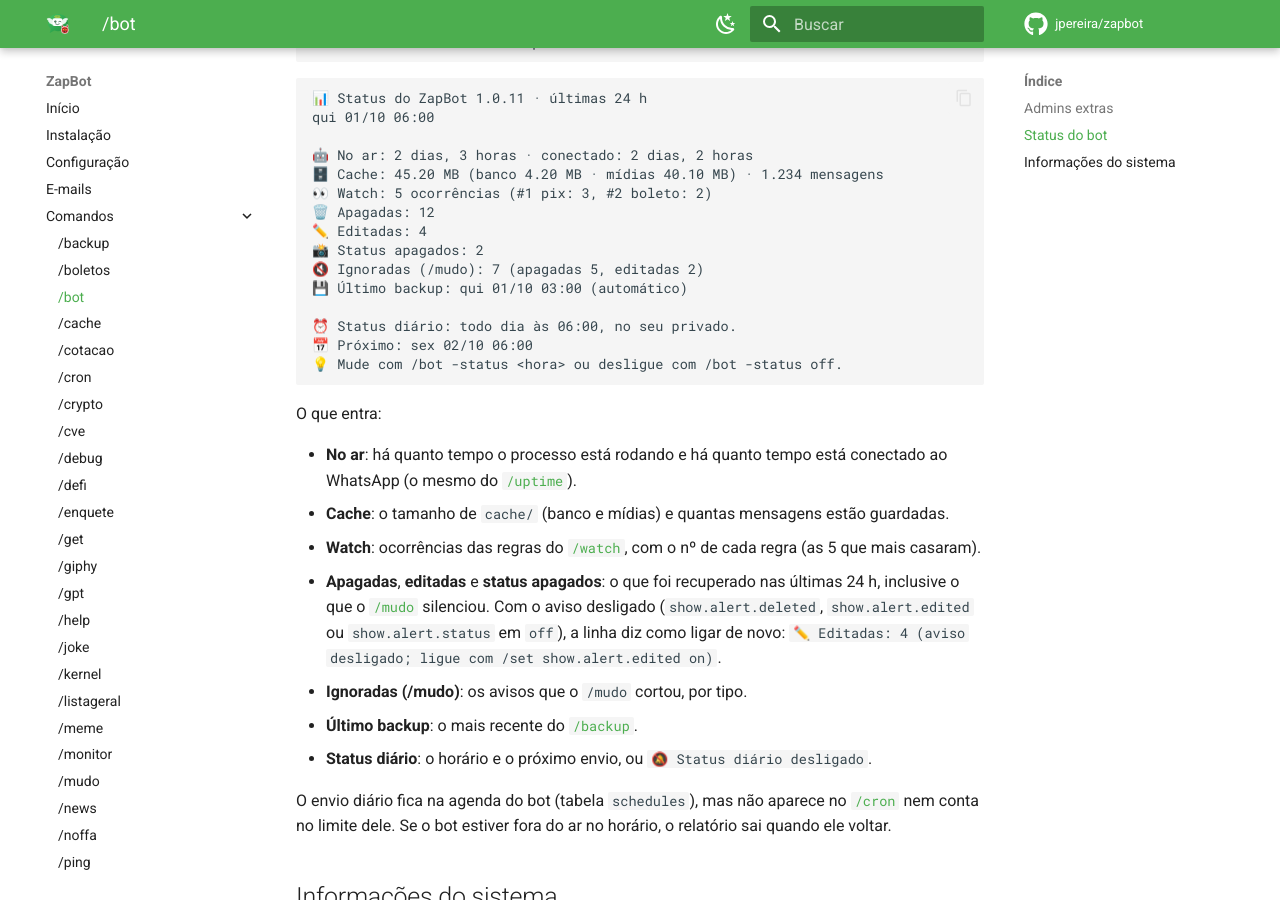
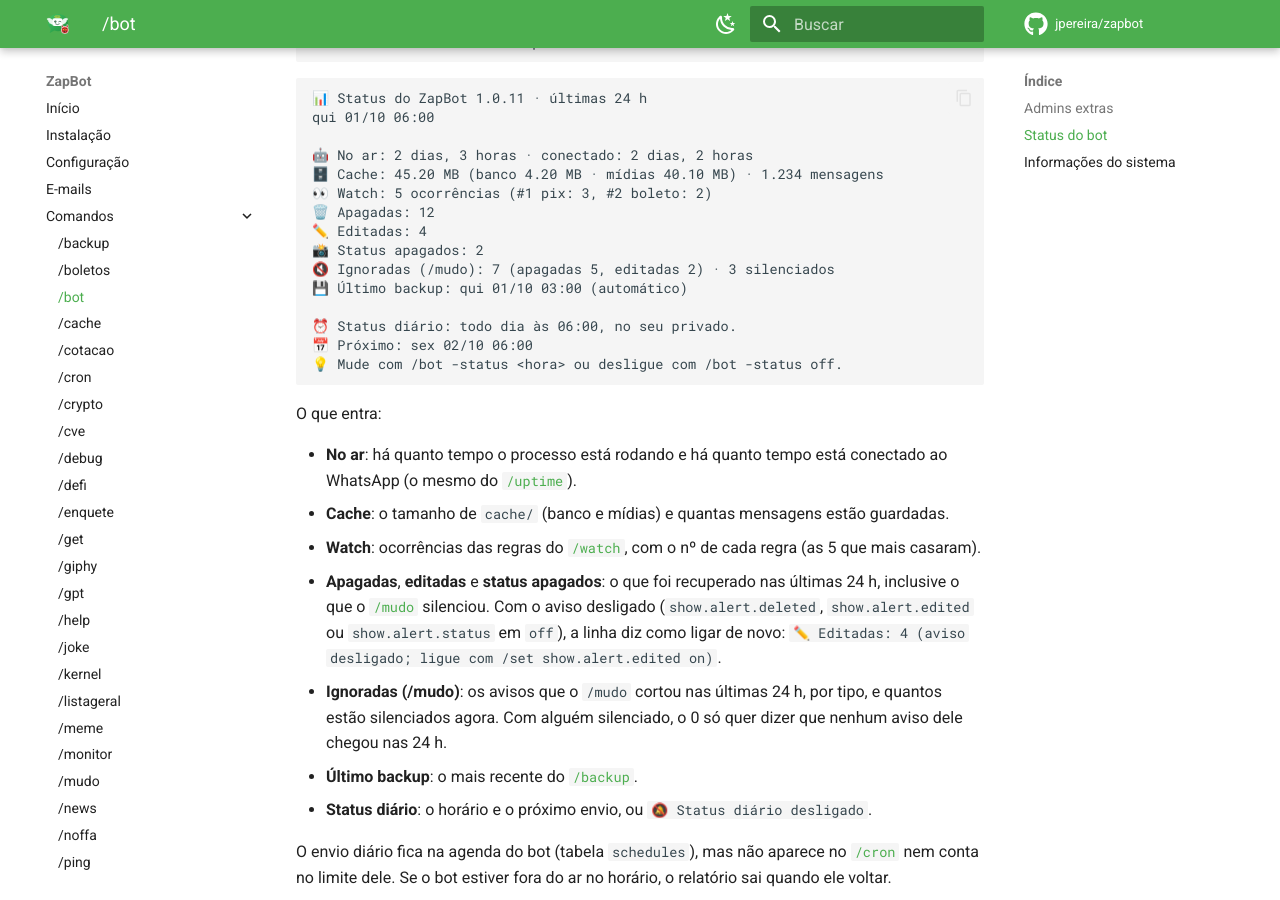
Before and after one commit to jpereira/zapbot, an MkDocs documentation site: the page built from docs/commands/bot.md, in a window 1280 px wide and 900 px high, scrolled down 3072 px. Built offline with MkDocs 1.6.1 and Material for MkDocs 9.7.7, drawn with Linux system fonts in a browser that asks for light colours; comment, search, counter and statistics services are not loaded.

Commit message:
Show in /bot -status, beside the notices ignored by /mudo, how many are muted: Ignoradas (/mudo): 0 · 1 silenciado

```diff
--- a/docs/commands/bot.md
+++ b/docs/commands/bot.md
@@ -128,7 +128,7 @@ qui 01/10 06:00
 🗑️ Apagadas: 12
 ✏️ Editadas: 4
 📸 Status apagados: 2
-🔇 Ignoradas (/mudo): 7 (apagadas 5, editadas 2)
+🔇 Ignoradas (/mudo): 7 (apagadas 5, editadas 2) · 3 silenciados
 💾 Último backup: qui 01/10 03:00 (automático)
 
 ⏰ Status diário: todo dia às 06:00, no seu privado.
@@ -149,7 +149,9 @@ O que entra:
   desligado (`show.alert.deleted`, `show.alert.edited` ou `show.alert.status`
   em `off`), a linha diz como ligar de novo:
   `✏️ Editadas: 4 (aviso desligado; ligue com /set show.alert.edited on)`.
-- **Ignoradas (/mudo)**: os avisos que o `/mudo` cortou, por tipo.
+- **Ignoradas (/mudo)**: os avisos que o `/mudo` cortou nas últimas 24 h, por tipo,
+  e quantos estão silenciados agora. Com alguém silenciado, o 0 só quer dizer
+  que nenhum aviso dele chegou nas 24 h.
 - **Último backup**: o mais recente do [`/backup`](backup.md).
 - **Status diário**: o horário e o próximo envio, ou `🔕 Status diário desligado`.
 
```
Also changed, not shown: 3 other files.
